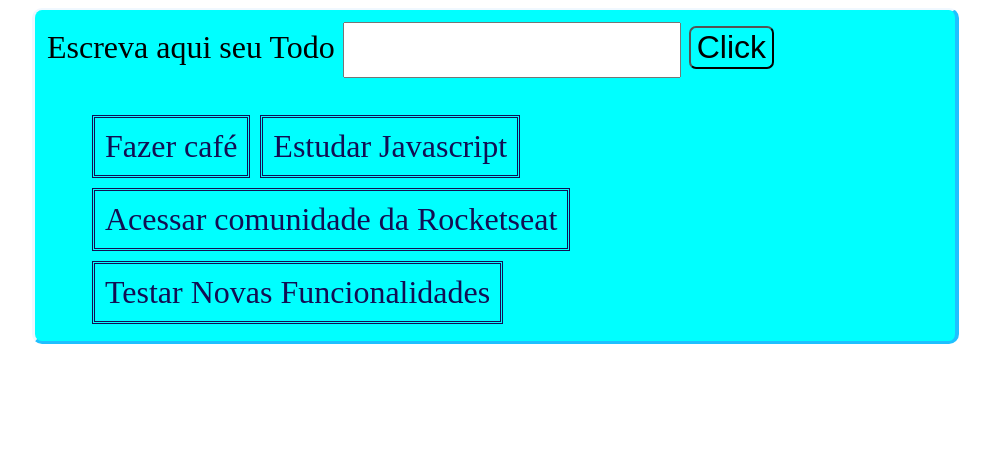
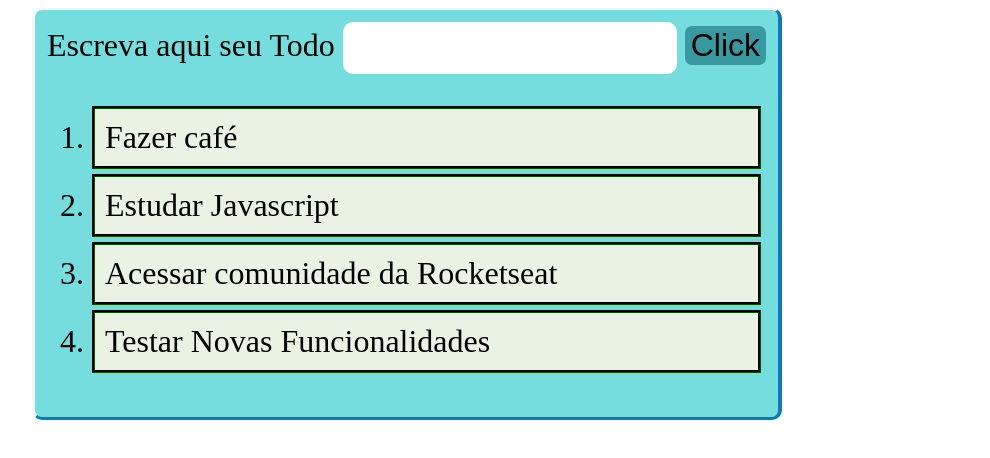
Before and after one commit to JavelFreitas/Estudos-2019-2020, a plain HTML site: page Javascript/App de Todos/index.html in a window 1280 px wide. Shown: the whole page, without its empty margins (168-1158 px from the left). Drawn offline with Linux system fonts and the light colour scheme.

Commit message:
Possiveis ultimas modificações de design, maioria das cores alteradas, elementos da lista vão aparecer em outra forma, notei um problema no remover, retirar o ítem da lista ao remover

```diff
--- a/Javascript/App de Todos/style.css
+++ b/Javascript/App de Todos/style.css
@@ -1,5 +1,5 @@
 div#app {
-    background-color: aqua;
+    background-color: #75DDDD;
     float: left;
     border-radius: 10px;
     border-style: solid;
@@ -21,11 +21,12 @@ div#app {
 
     border-left-color: aliceblue;
     border-top-color: aliceblue;
-    border-bottom-color: #1fc0ff;
-    border-right-color: #1fc0ff;
+    border-bottom-color: #0E79B2;
+    border-right-color: #0E79B2;
 
     font-size: xx-large;
 }
+
 
 input#form1Input {
     padding: 12px;
@@ -33,7 +34,8 @@ input#form1Input {
 }
 
 button#form1Button {
-    background-color: aqua;
+    border: none;
+    background-color: #3899A0;
     border-radius: 7px;
     transition: 0.2s;
     font-size: xx-large;
@@ -50,34 +52,45 @@ button#form1Button:active {
     border-radius: 50px;
 }
 
+
 li {
-    list-style-type: none;
-    list-style-position: inside;
-    background-attachment: fixed;
+    box-sizing: border-box;
+    list-style-type: decimal;
+    background-attachment: local;
     transition: 0.2s;
-    position: sticky;
+    background-color: #EAF2E3;
 
     padding: 10px;
     margin: 5px;
-    border-style: double;
+    border-style: groove;
     box-sizing: initial;
 
     font-size: xx-large;
-    color: rgb(18, 14, 83);
-    float: left;
+
+    border-color: #000100;
 
 }
 
 li:hover {
-    background-color: rgba(0, 0, 255, 0.671);
+    background-color: #0000FF;
     color: azure;
     border-style: dashed;
     border-radius: 20px;
-    border-color:  crimson;
+    border-color:  #D64045;
 
 }
 
 li:active {
-    background-color: crimson;
+    background-color: #D64045;
+    border-radius: 50px;
     border: none;
 }
+
+input {
+    border: none;
+    border-radius: 10px;
+    transition: 0.2s;
+}
+input:focus {
+    border-radius: 40px;
+}
```
